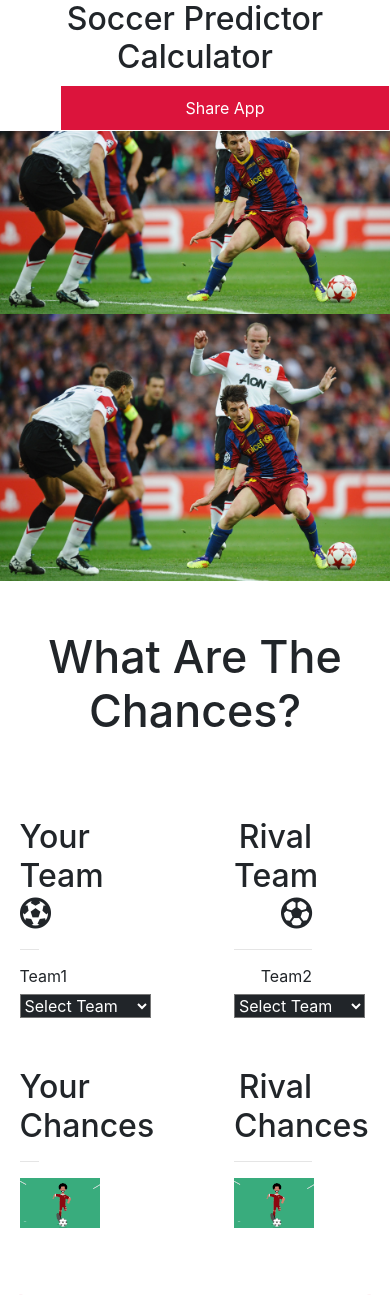
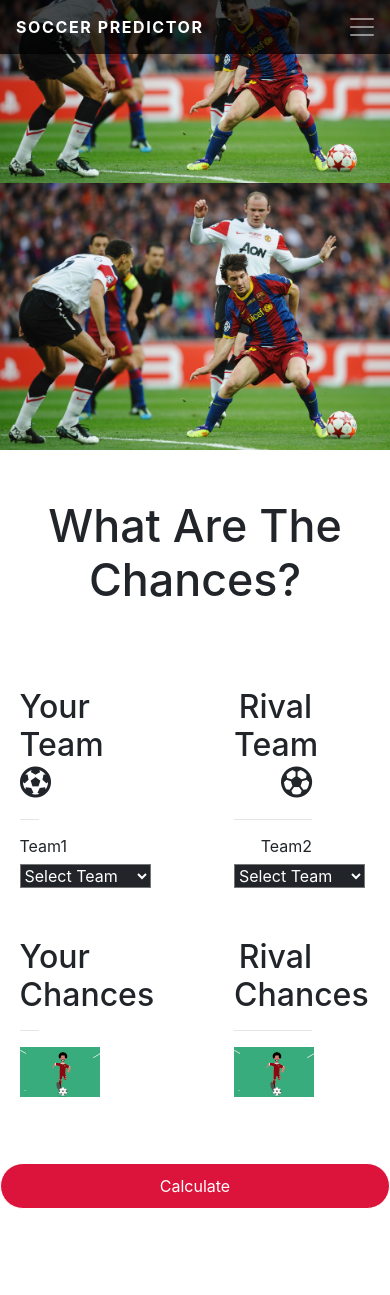
Before and after one commit to MichaelOsarumwense/SoccerPredictorCalculator-M2, a Flask app: page / in a window 390 px wide. Shown: the top 1295 px of the page. Run offline with Flask 2, Linux system fonts and the light colour scheme; some libraries are stand-ins or nearby versions.

Commit message:
Modified Nav bar to be more responsive dynamic

```diff
--- a/templates/index.html
+++ b/templates/index.html
@@ -7,22 +7,12 @@
       <meta name="keywords" content="Soccer, Predict, Calculator">
       <meta name="author" content="Michael Osarumwense">
       <meta name="viewport" content="width=device-width, initial-scale=1.0">
+      <link rel="stylesheet" href="https://use.fontawesome.com/releases/v5.6.1/css/all.css"
+         integrity="sha384-gfdkjb5BdAXd+lj+gudLWI+BXq4IuLW5IT+brZEZsLFm++aCMlF1V92rMkPaX4PP" crossorigin="anonymous"/>
       <link
-         rel="stylesheet"
-         href="https://use.fontawesome.com/releases/v5.6.1/css/all.css"
-         integrity="sha384-gfdkjb5BdAXd+lj+gudLWI+BXq4IuLW5IT+brZEZsLFm++aCMlF1V92rMkPaX4PP"
-         crossorigin="anonymous"
-         />
-      <link
-         href="https://fonts.googleapis.com/css?family=Roboto:400,700"
-         rel="stylesheet"
-         />
-      <link rel="stylesheet" href="static/css/style.css" type="text/css" />
-      <link
-         rel="stylesheet"
-         href="static/libraries/bootstrap/bootstrap.min.css"
-         type="text/css"
-         />
+         href="https://fonts.googleapis.com/css?family=Roboto:400,700" rel="stylesheet"/>
+      <link rel="stylesheet" href="static/css/style.css" type="text/css"/>
+      <link rel="stylesheet" href="static/libraries/bootstrap/bootstrap.min.css" type="text/css"/>
       <script
          type="text/javascript"
          src="https://cdn.emailjs.com/sdk/2.2.4/email.min.js"
@@ -39,10 +29,22 @@
          class="container-fluid navalert-container"
          >
          <header>
-            <nav id="nav-bar">
-               <h2 id="logo">Soccer Predictor Calculator</h2>
-               <button id="mail" onclick="openForm()">Share App</button>
-            </nav>
+         <!-- Navigation -->
+  <nav id="nav-bar" class="navbar navbar-expand-lg navbar-dark navbar-custom fixed-top">
+    <div class="container">
+      <a class="navbar-brand" href="#">Soccer Predictor</a>
+      <button type="button" class="navbar-toggler ml-auto hidden-sm-up float-xs-right" data-toggle="collapse" data-target="#navbarResponsive" aria-expanded="false" aria-label="Toggle navigation">
+        <span class="navbar-toggler-icon"></span>
+      </button>
+      <div class="collapse navbar-collapse" id="navbarResponsive">
+        <ul class="navbar-nav ml-auto">
+          <li class="nav-item">
+            <button id="shareButton" class="nav-link" onclick="openForm()">Share App</button>
+          </li>
+        </ul>
+      </div>
+    </div>
+  </nav>
          </header>
       </div>
       <div class="container-fluid landing-container"></div>
```
